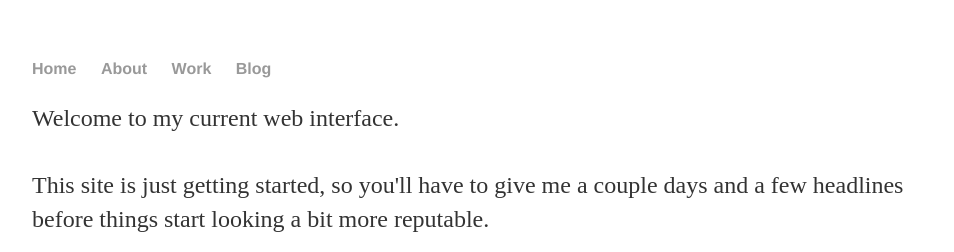
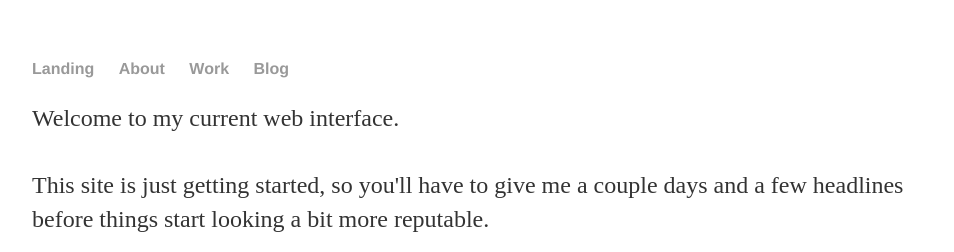
Before and after one commit to isaac-schultz/isaac-schultz.github.io, a Jekyll site: the page built from index.html, in a window 1280 px wide. Shown: the top 252 px of the page, without its empty margins (160-1114 px from the left). Built offline with Jekyll 4.4.1, drawn with Linux system fonts in a browser that asks for light colours.

Commit message:
Update default.html

```diff
--- a/_layouts/default.html
+++ b/_layouts/default.html
@@ -9,7 +9,7 @@
 		<body>
 			<nav>
 	    		<ul>
-	        		<li><a href="/">Home</a></li>
+	        		<li><a href="/">Landing</a></li>
 		        	<li><a href="/about">About</a></li>
 	        		<li><a href="/work">Work</a></li>
 	        		<li><a href="/blog">Blog</a></li>
```
